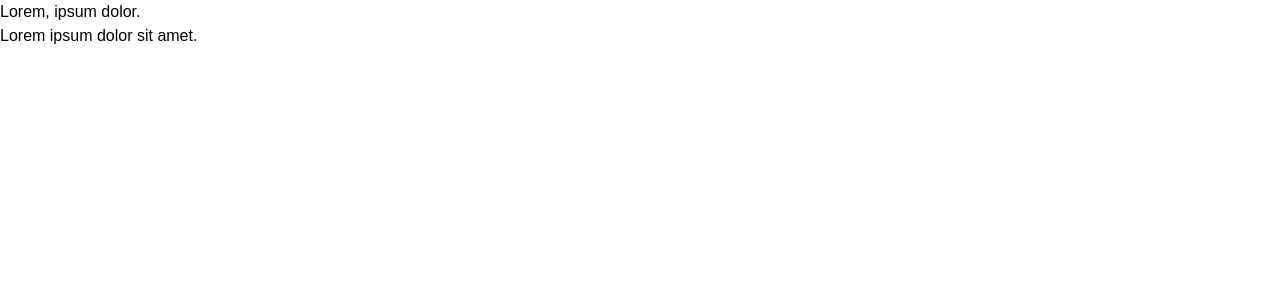
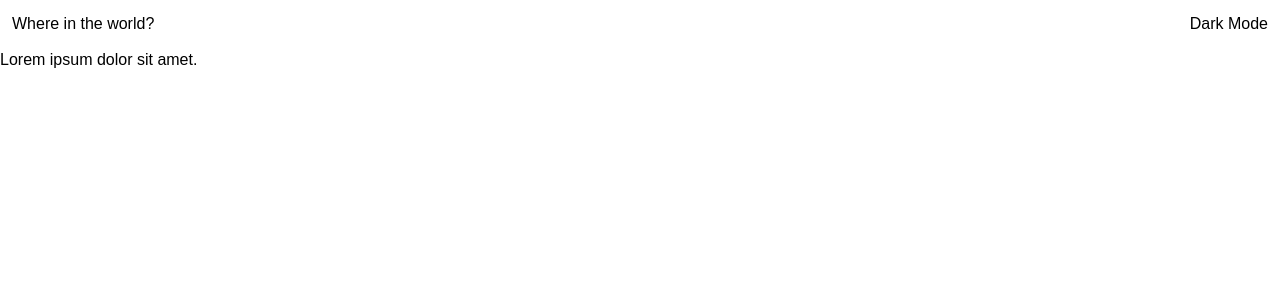
Before and after one commit to Michael-Bombini/countries-data, a Vue app: page / in a window 1280 px wide. Shown: the top 300 px of the page. Built offline with nearby package versions, Linux system fonts and the light colour scheme.

Commit message:
Started working on nav and darkmode

```diff
--- a/src/App.vue
+++ b/src/App.vue
@@ -1,17 +1,19 @@
 <template>
   <div id="app">
-    <nav>
-      <!-- <router-link to="/">Home</router-link> | -->
-      <!-- <h1 class="dark:text-3xl font-bold underline bg-red-800 text-center text-white">Hello world!</h1> -->
-      <p>Lorem, ipsum dolor.</p>
-    </nav>
+    <TheNav/>
+    <!-- <nav>
+     <router-link to="/">Home</router-link> |
+    <h1 class="dark:text-3xl font-bold underline bg-red-800 text-center text-white">Hello world!</h1>
+    </nav> -->
+
     <router-view />
   </div>
 </template>
 
 <script>
+import TheNav from './components/TheNav.vue';
 export default{
-
+    components: { TheNav }
 }
 
 </script>
--- /dev/null
+++ b/src/components/TheNav.vue
@@ -0,0 +1,20 @@
+<template>
+    <nav class="container mx-auto justify-between flex p-3 items-center">
+        <div>
+            Where in the world?
+        </div>
+        <div>
+            Dark Mode
+        </div>
+    </nav>
+</template>
+
+<script>
+    export default {
+
+    }
+</script>
+
+<style lang="scss" scoped>
+
+</style>
```
